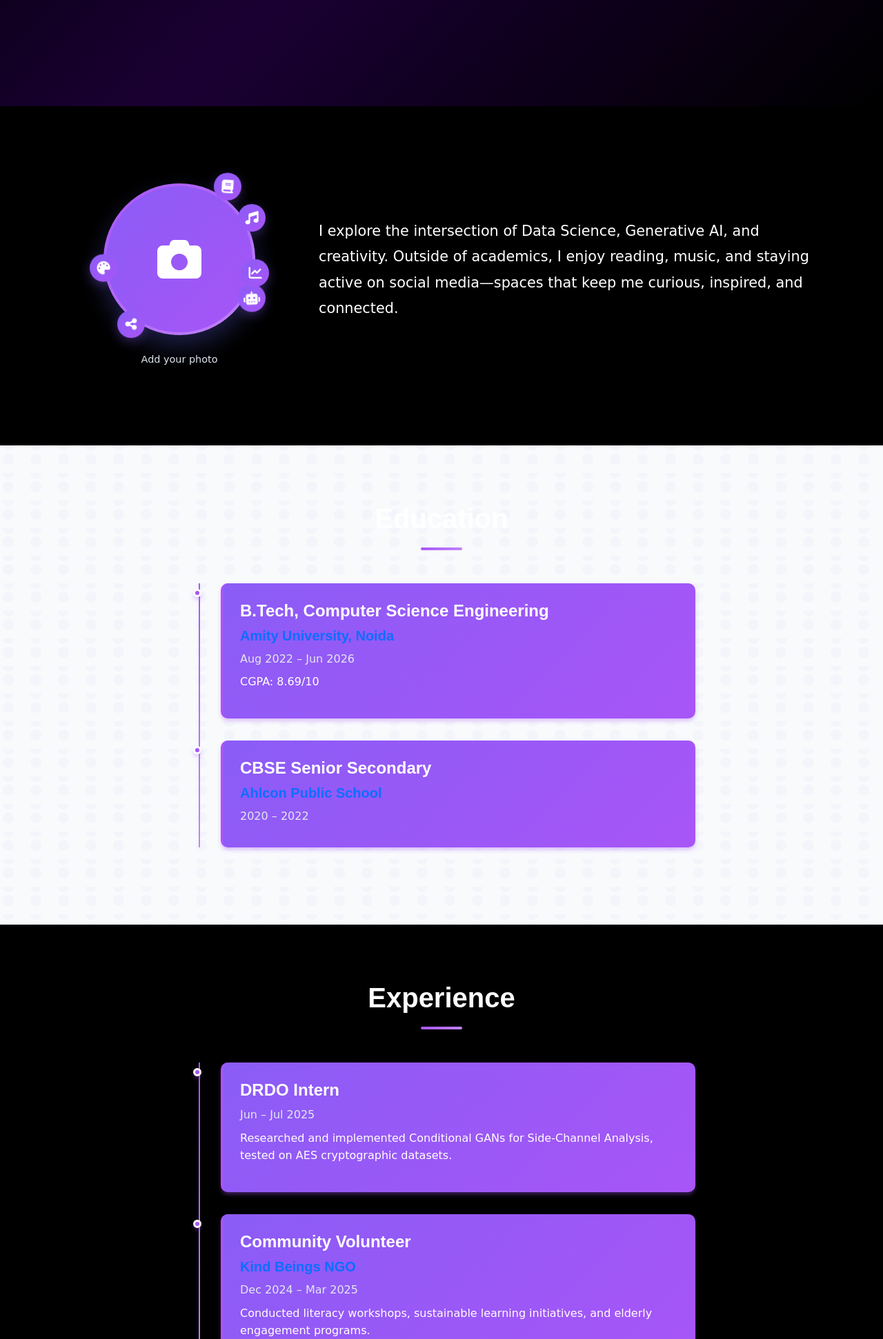
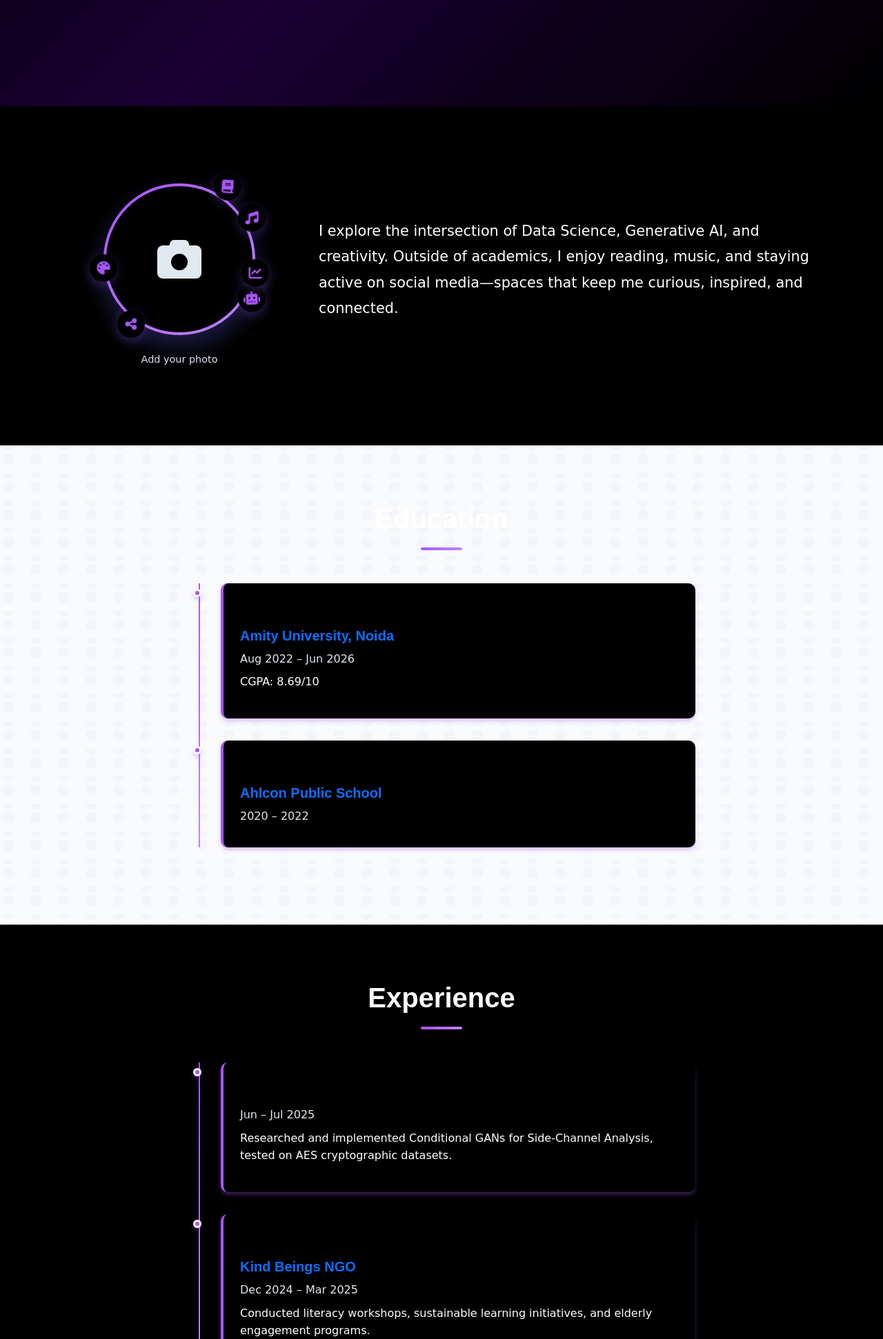
Before and after one commit to AN160404/Portfolio, a Flask app: page / in a window 1280 px wide. Shown: the part 646-2588 px from the top of the page at 69% size. Run offline with Flask 3, Linux system fonts and the light colour scheme; some web fonts are replaced.

Commit message:
Restored to '65ace5d3012a64ab66a0305f53f0504d71296433'
Replit-Restored-To: 65ace5d3012a64ab66a0305f53f0504d71296433

```diff
--- a/static/css/style.css
+++ b/static/css/style.css
@@ -279,7 +279,7 @@ h1, h2, h3, h4, h5, h6 {
 .photo-placeholder {
     width: 100%;
     height: 100%;
-    background: linear-gradient(135deg, #8b5cf6 0%, #a855f7 100%);
+    background: #000000;
     border-radius: 50%;
     display: flex;
     align-items: center;
@@ -290,7 +290,7 @@ h1, h2, h3, h4, h5, h6 {
 
 .photo-placeholder i {
     font-size: 4rem;
-    color: #ffffff;
+    color: var(--text-light);
     transition: all 0.3s ease;
 }
 
@@ -312,7 +312,7 @@ h1, h2, h3, h4, h5, h6 {
     position: absolute;
     width: 40px;
     height: 40px;
-    background: linear-gradient(135deg, #8b5cf6 0%, #a855f7 100%);
+    background: #000000;
     border-radius: 50%;
     display: flex;
     align-items: center;
@@ -324,7 +324,7 @@ h1, h2, h3, h4, h5, h6 {
 
 .floating-icon i {
     font-size: 1.2rem;
-    color: #ffffff;
+    color: var(--primary-color);
 }
 
 .icon-1 {
@@ -435,7 +435,7 @@ h1, h2, h3, h4, h5, h6 {
 }
 
 .timeline-content {
-    background: linear-gradient(135deg, #8b5cf6 0%, #a855f7 100%);
+    background: #000000;
     padding: 1.5rem;
     border-radius: 10px;
     box-shadow: var(--shadow-md);
@@ -444,7 +444,7 @@ h1, h2, h3, h4, h5, h6 {
 }
 
 .timeline-content h4 {
-    color: #ffffff;
+    color: var(--dark-color);
     margin-bottom: 0.5rem;
 }
 
```
Also changed, not shown: other parts of static/css/style.css (+15 -15 lines).
